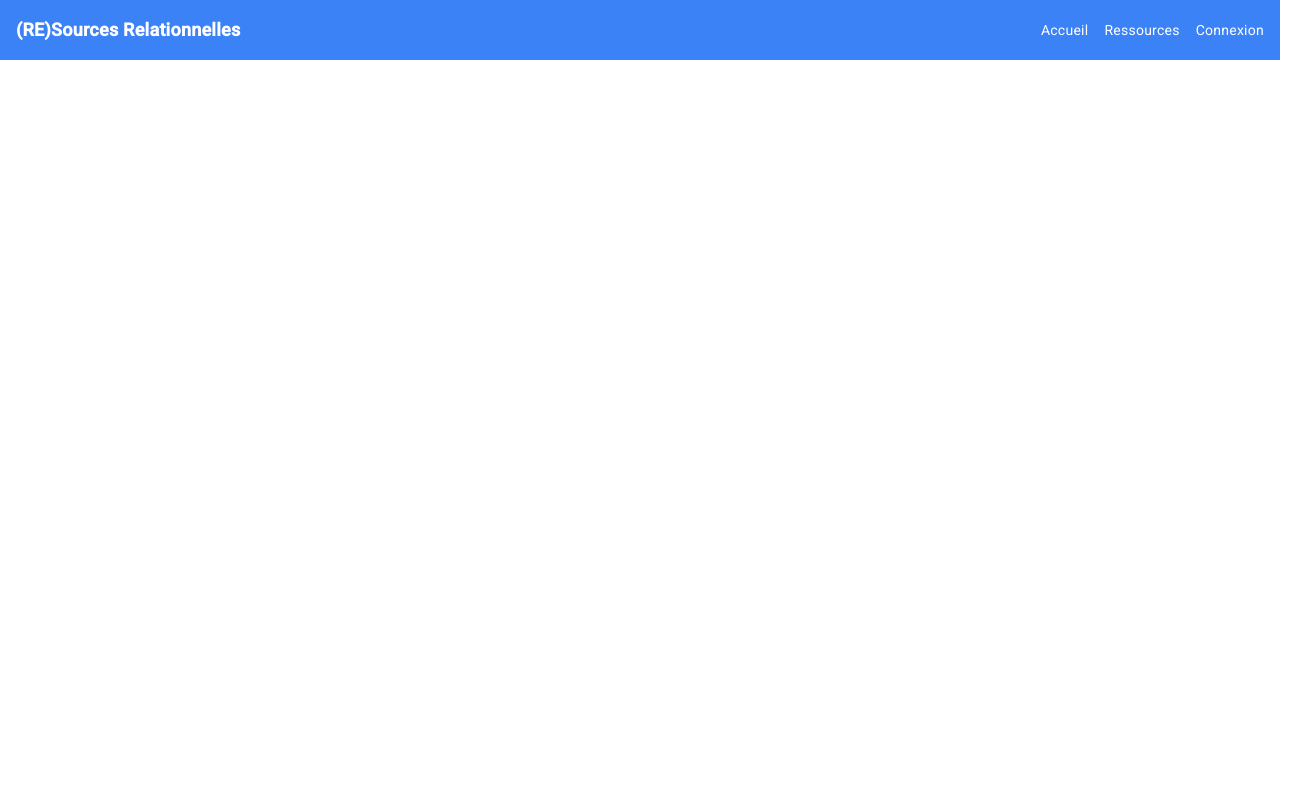
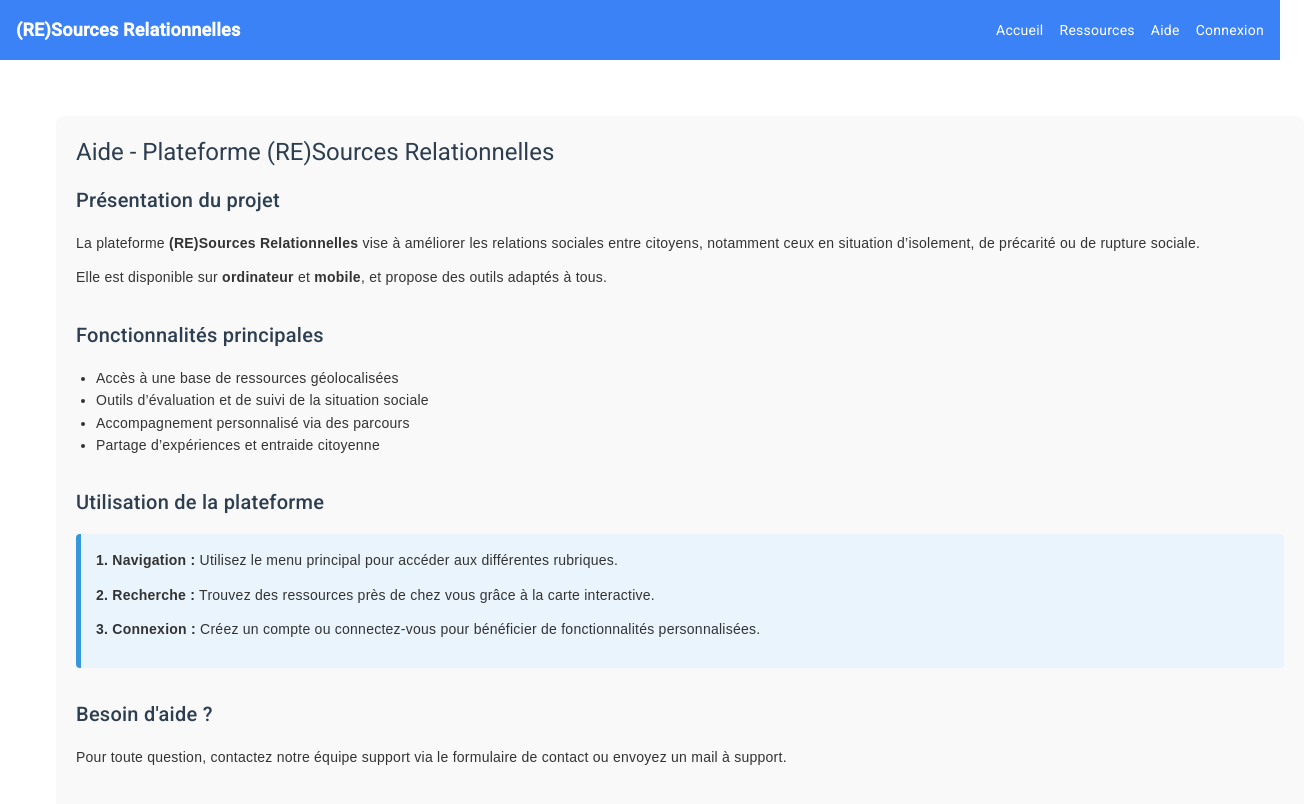
Before and after one commit to corentinbgl/ressource-relationnel-front, an Angular app in the folder ressources-relationnelles/: page /aide in a window 1280 px wide. Before the commit this address led to /. Shown: the top 804 px of the page, 1304 px wide, since content can reach past the window. Built offline with nearby package versions, Linux system fonts and the light colour scheme.

Commit message:
add page aide

```diff
--- a/ressources-relationnelles/src/app/app.routes.ts
+++ b/ressources-relationnelles/src/app/app.routes.ts
@@ -7,6 +7,7 @@ import { AdminComponent } from './pages/admin/admin.component';
 import { AdminUsersComponent } from './pages/admin-users/admin-users.component';
 import { ProgressionComponent } from './pages/progression.component';
 import { AdminDashboardComponent } from './pages/admin-dashboard.component';
+import { AideComponent } from './pages/aide/aide.component';
 
 export const routes: Routes = [
     { path: '', component: HomeComponent },
@@ -16,6 +17,7 @@ export const routes: Routes = [
     { path: 'admin', component: AdminComponent },
     { path: 'admin-users', component: AdminUsersComponent },
     { path: 'progression', component: ProgressionComponent },
-    { path: 'admin-dashboard', component: AdminDashboardComponent }
+    { path: 'admin-dashboard', component: AdminDashboardComponent },
+    { path: 'aide', component: AideComponent}
 
   ];
--- a/ressources-relationnelles/src/app/models/ressource.model.ts
+++ b/ressources-relationnelles/src/app/models/ressource.model.ts
@@ -5,4 +5,5 @@ export interface Ressource {
     type: 'publique' | 'restreinte';
     categorie: string;
     dateCreation: Date;
+    userID : number
   }
--- a/ressources-relationnelles/src/app/pages/admin/admin.component.ts
+++ b/ressources-relationnelles/src/app/pages/admin/admin.component.ts
@@ -53,7 +53,8 @@ addOrUpdateRessource() {
       description: this.newRessource.description!,
       categorie: this.newRessource.categorie!,
       type: this.newRessource.type!,
-      dateCreation: new Date()
+      dateCreation: new Date(),
+      userID : 0
     };
 
     if (this.isEditing && this.editingRessourceId !== null) {
--- /dev/null
+++ b/ressources-relationnelles/src/app/pages/aide/aide.component.html
@@ -0,0 +1,39 @@
+<div class="container">
+  <h1>Aide - Plateforme (RE)Sources Relationnelles</h1>
+
+  <section>
+    <h2>Présentation du projet</h2>
+    <p>
+      La plateforme <strong>(RE)Sources Relationnelles</strong> vise à améliorer les relations sociales entre citoyens, notamment ceux en situation d’isolement, de précarité ou de rupture sociale.
+    </p>
+    <p>
+      Elle est disponible sur <strong>ordinateur</strong> et <strong>mobile</strong>, et propose des outils adaptés à tous.
+    </p>
+  </section>
+
+  <section>
+    <h2>Fonctionnalités principales</h2>
+    <ul>
+      <li>Accès à une base de ressources géolocalisées</li>
+      <li>Outils d’évaluation et de suivi de la situation sociale</li>
+      <li>Accompagnement personnalisé via des parcours</li>
+      <li>Partage d’expériences et entraide citoyenne</li>
+    </ul>
+  </section>
+
+  <section>
+    <h2>Utilisation de la plateforme</h2>
+    <div class="highlight">
+      <p><strong>1. Navigation :</strong> Utilisez le menu principal pour accéder aux différentes rubriques.</p>
+      <p><strong>2. Recherche :</strong> Trouvez des ressources près de chez vous grâce à la carte interactive.</p>
+      <p><strong>3. Connexion :</strong> Créez un compte ou connectez-vous pour bénéficier de fonctionnalités personnalisées.</p>
+    </div>
+  </section>
+
+  <section>
+    <h2>Besoin d'aide ?</h2>
+    <p>
+      Pour toute question, contactez notre équipe support via le formulaire de contact ou envoyez un mail à <a [href]="'mailto:support@ressources-relationnelles.fr'">support</a>.
+    </p>
+  </section>
+</div>
--- /dev/null
+++ b/ressources-relationnelles/src/app/pages/aide/aide.component.scss
@@ -0,0 +1,29 @@
+.container {
+  margin: 40px;
+  font-family: Arial, sans-serif;
+  color: #333;
+  line-height: 1.6;
+  background-color: #f9f9f9;
+  padding: 20px;
+  border-radius: 8px;
+}
+
+h1, h2 {
+  color: #2c3e50;
+}
+
+ul {
+  margin-left: 20px;
+  list-style-type: disc;
+}
+
+section {
+  margin-bottom: 30px;
+}
+
+.highlight {
+  background-color: #eaf4fc;
+  padding: 15px;
+  border-left: 5px solid #3498db;
+  border-radius: 4px;
+}
--- a/ressources-relationnelles/src/app/shared/header/header.component.html
+++ b/ressources-relationnelles/src/app/shared/header/header.component.html
@@ -7,30 +7,34 @@
     <a routerLink="/resources" class="text-white hover:underline">Ressources</a>
 
     <ng-container *ngIf="user$ | async as user; else notLogged">
-       @if(user.role === 'administrateur' || user.role === 'super-administrateur'){
+      @if(user.role === 'administrateur' || user.role === 'super-administrateur'){
         <ng-container>
           <a routerLink="/admin" class="text-white hover:underline">Gestion Ressources</a>
           <a routerLink="/admin-users" class="text-white hover:text-blue-200">Utilisateurs</a>
           <a routerLink="/progressions" class="text-white hover:text-blue-200">Progression</a>
           <a routerLink="/admin-dashboard" class="text-white hover:text-blue-200">Tableau de bord</a>
         </ng-container>
+      }
 
-       }
-
-       @if(user.role === 'super-administrateur'){
+      @if(user.role === 'super-administrateur'){
         <ng-container>
           <a routerLink="/admin-users" class="text-white hover:underline">Gestion Comptes</a>
         </ng-container>
-       }
-       <ng-container *ngIf="user.role === 'administrateur' || user.role === 'super-administrateur'">
+      }
+
+      <ng-container *ngIf="user.role === 'administrateur' || user.role === 'super-administrateur'">
         <a routerLink="/admin-dashboard" class="text-white hover:underline">Tableau de bord admin</a>
       </ng-container>
+
+      <!-- ✅ Lien vers l'aide visible pour tous -->
+      <a routerLink="/aide" class="text-white hover:underline">Aide</a>
 
       <span class="text-white ml-4">Bonjour, {{ user.role | titlecase }}</span>
       <button (click)="logout()" class="text-white hover:underline ml-2">Déconnexion</button>
     </ng-container>
 
     <ng-template #notLogged>
+      <a routerLink="/aide" class="text-white hover:underline">Aide</a>
       <a routerLink="/login" class="text-white hover:underline">Connexion</a>
     </ng-template>
   </div>
```
Also changed, not shown: ressources-relationnelles/src/app/pages/aide/aide.component.ts (added, +12 -0 lines), 1 other file (tests, documents, lock files or other folders).
